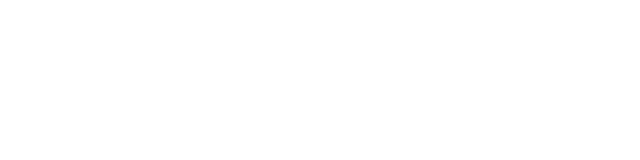
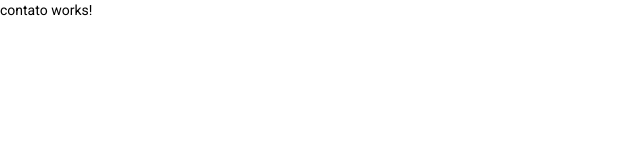
Before and after one commit to elberthbrandao/agenda, an Angular app in the folder agenda-app/: page / in a window 1280 px wide. Shown: the top 160 px of the page, without its empty margins (0-640 px from the left). Built offline with nearby package versions, Linux system fonts and the light colour scheme.

Commit message:
Criando componente e serviço de contatos

```diff
--- a/agenda-app/src/app/app.component.html
+++ b/agenda-app/src/app/app.component.html
@@ -0,0 +1 @@
+<app-contato></app-contato>
--- /dev/null
+++ b/agenda-app/src/app/contato.service.ts
@@ -0,0 +1,9 @@
+import { Injectable } from '@angular/core';
+
+@Injectable({
+  providedIn: 'root'
+})
+export class ContatoService {
+
+  constructor() { }
+}
--- /dev/null
+++ b/agenda-app/src/app/contato/contato.component.html
@@ -0,0 +1 @@
+<p>contato works!</p>
--- /dev/null
+++ b/agenda-app/src/app/contato/contato.component.ts
@@ -0,0 +1,15 @@
+import { Component, OnInit } from '@angular/core';
+
+@Component({
+  selector: 'app-contato',
+  templateUrl: './contato.component.html',
+  styleUrls: ['./contato.component.css']
+})
+export class ContatoComponent implements OnInit {
+
+  constructor() { }
+
+  ngOnInit(): void {
+  }
+
+}
```
Also changed, not shown: agenda-app/src/app/app.module.ts (+7 -2 lines), agenda-app/src/app/contato/contato.component.css (added).
